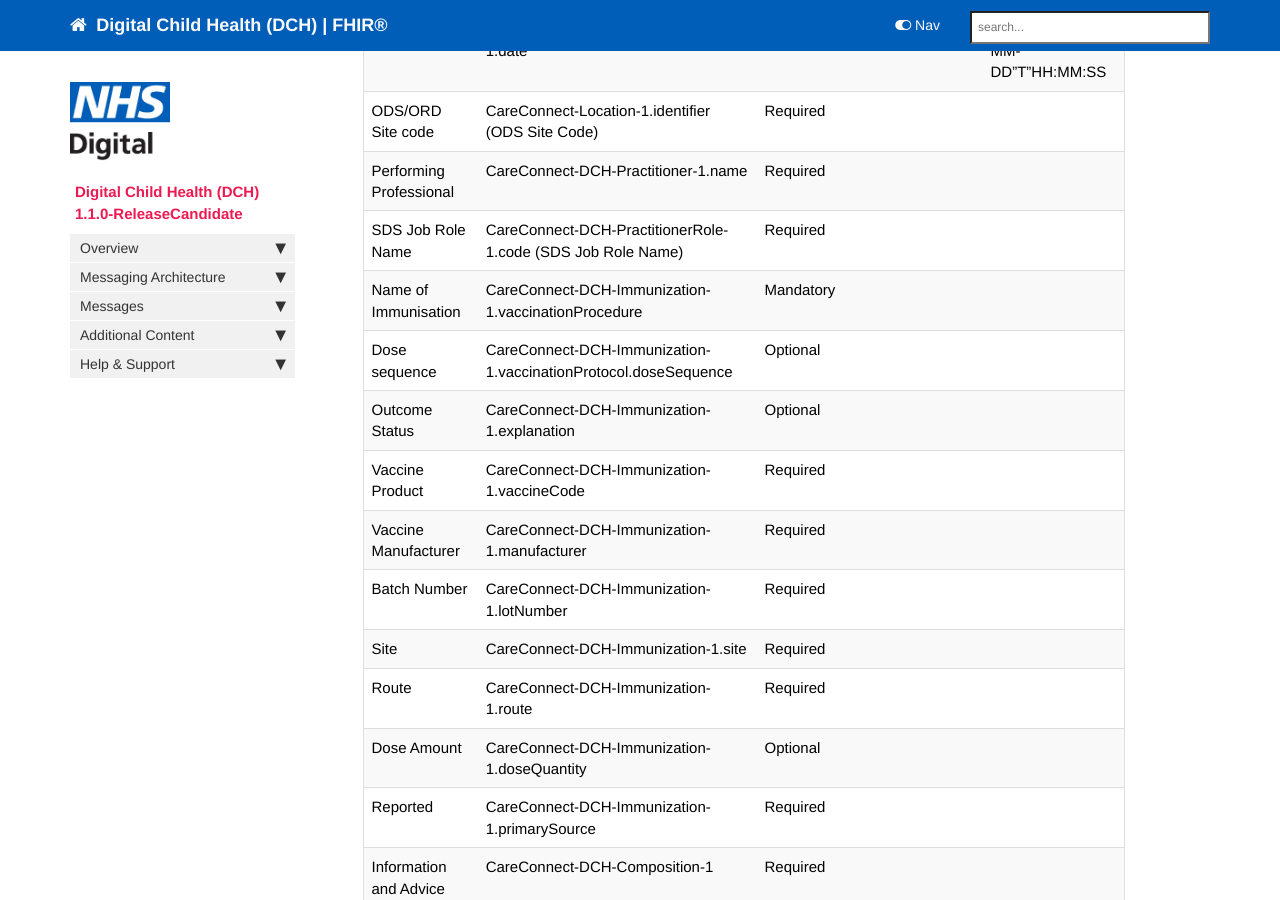
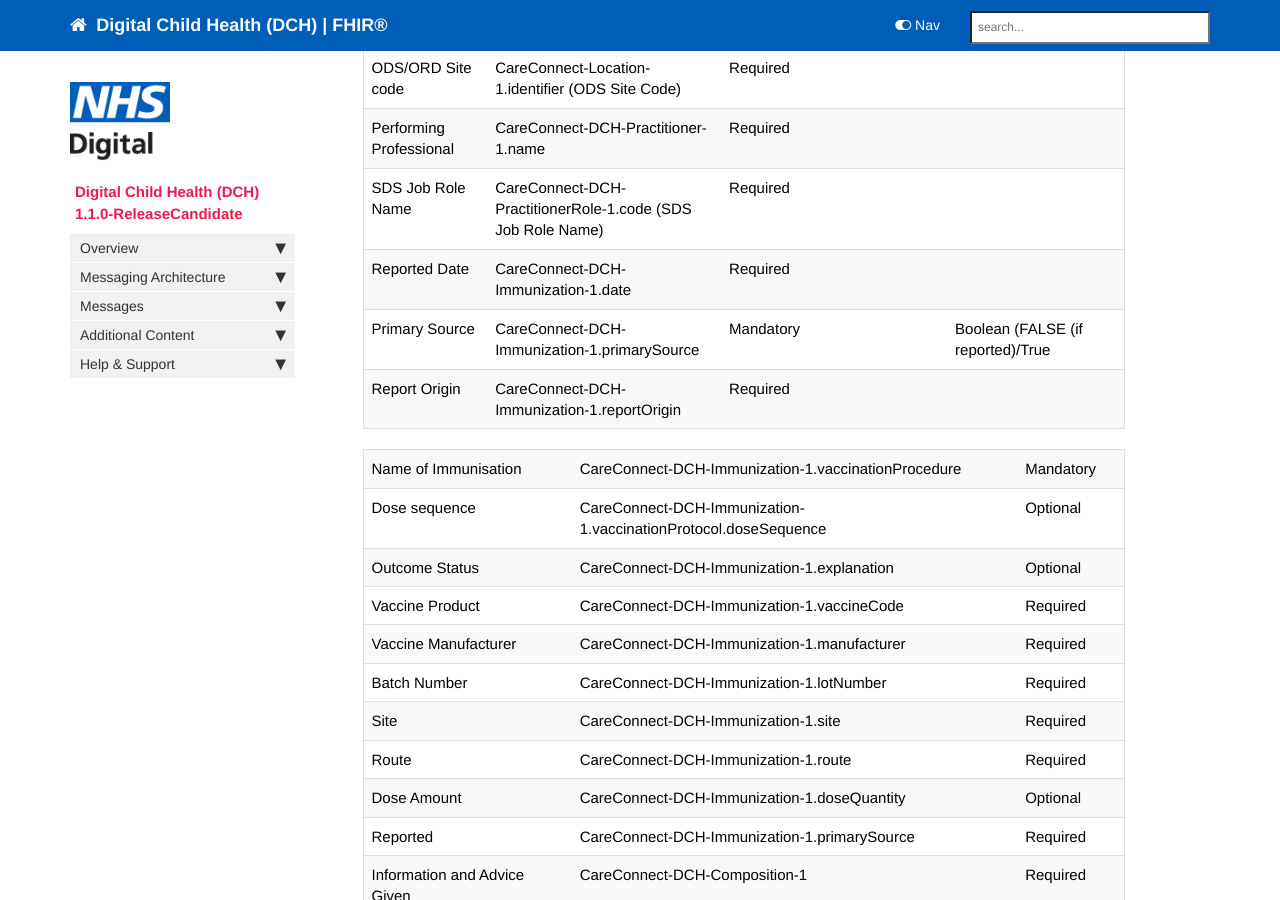
Before and after one commit to nhsconnect/Digital-Child-Health-STU3, a Jekyll site: the page built from pages/explore/explore_immunisation_administration.md, in a window 1280 px wide and 900 px high, scrolled down 762 px. Built offline with Jekyll 4.4.1, drawn with Linux system fonts in a browser that asks for light colours; nearby versions of some CDN libraries; comment, search, counter and statistics services are not loaded.

Commit message:
Report Origin

```diff
--- a/pages/explore/explore_immunisation_administration.md
+++ b/pages/explore/explore_immunisation_administration.md
@@ -28,10 +28,14 @@ The Child Health Event data items are fulfilled by elements within the FHIR reso
 
 | DCH Data Item               | FHIR resource element                                               | Mandatory/Required/Optional | Note                    |
 |-----------------------------|---------------------------------------------------------------------|-----------------------------|
-| Date/Time                        | CareConnect-DCH-Immunisation-1.date                                 | Mandatory                   | Format is YYYY-MM-DD”T”HH:MM:SS                        |
-| ODS/ORD Site code                | CareConnect-Location-1.identifier (ODS Site Code)               | Required                   |                         |
-| Performing Professional           | CareConnect-DCH-Practitioner-1.name                                 | Required                   |                         |
-| SDS Job Role Name           | CareConnect-DCH-PractitionerRole-1.code (SDS Job Role Name)         | Required                   |                         |
+| Date/Time                   | CareConnect-DCH-Immunisation-1.date                                 | Mandatory                   | Format is YYYY-MM-DD”T”HH:MM:SS                        |
+| ODS/ORD Site code           | CareConnect-Location-1.identifier (ODS Site Code)                   | Required                    |                         |
+| Performing Professional     | CareConnect-DCH-Practitioner-1.name                                 | Required                    |                         |
+| SDS Job Role Name           | CareConnect-DCH-PractitionerRole-1.code (SDS Job Role Name)         | Required                    |                         |
+| Reported Date            	  | CareConnect-DCH-Immunization-1.date                                 | Required                    |                         |
+| Primary Source              | CareConnect-DCH-Immunization-1.primarySource                        | Mandatory                   | Boolean (FALSE (if reported)/True                        |
+| Report Origin               | CareConnect-DCH-Immunization-1.reportOrigin                         | Required                    |                         |
+
 | Name of Immunisation        | CareConnect-DCH-Immunization-1.vaccinationProcedure                 | Mandatory                   |                         |
 | Dose sequence               | CareConnect-DCH-Immunization-1.vaccinationProtocol.doseSequence     | Optional                    |                         |
 | Outcome Status              | CareConnect-DCH-Immunization-1.explanation                          | Optional                    |                         |
```
